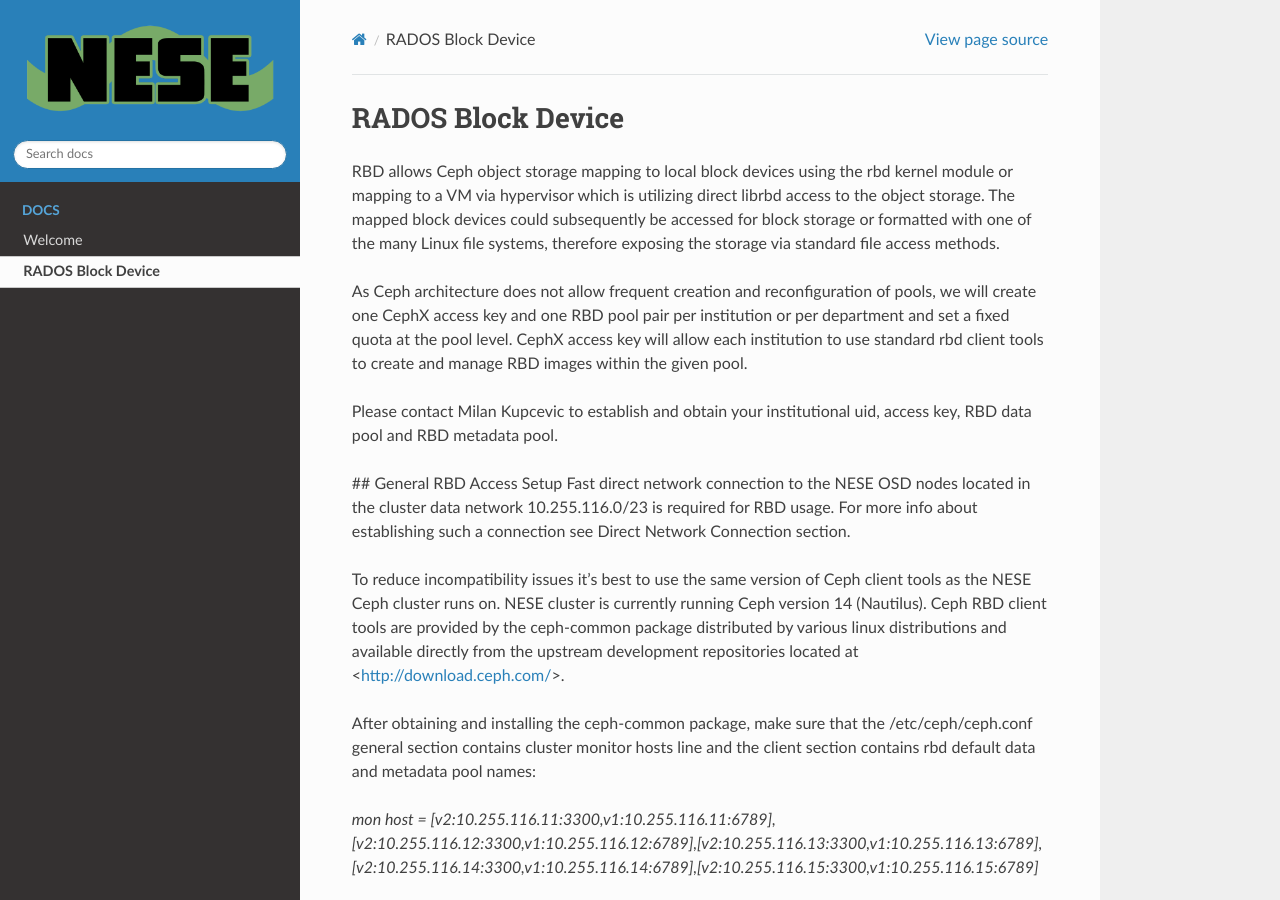
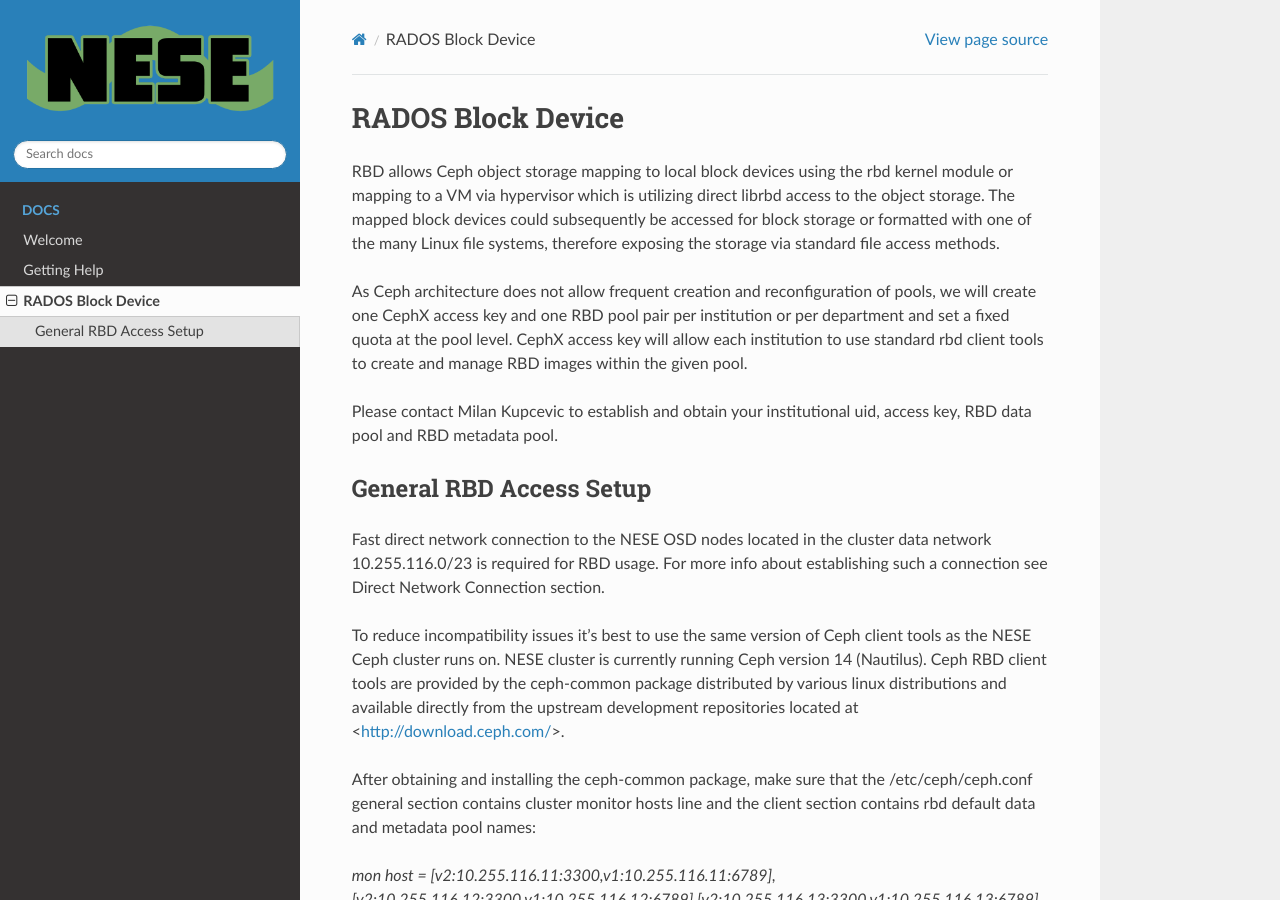
Before and after one commit to fasrc/nese-public-documentation, a Sphinx documentation site: the page built from docs/source/ceph/rbd.rst, in a window 1280 px wide and 900 px high. Built offline with Sphinx 7.4.7 and the Read the Docs theme 2.0.0, drawn with Linux system fonts in a browser that asks for light colours; pages that are not in the unit, such as notebooks, are missing from menus.

Commit message:
update toc 8

```diff
--- a/docs/source/ceph/rbd.rst
+++ b/docs/source/ceph/rbd.rst
@@ -9,7 +9,8 @@ As Ceph architecture does not allow frequent creation and reconfiguration of poo
 
 Please contact Milan Kupcevic to establish and obtain your institutional uid, access key, RBD data pool and RBD metadata pool.
 
-## General RBD Access Setup
+General RBD Access Setup
+----------
 Fast direct network connection to the NESE OSD nodes located in the cluster data network 10.255.116.0/23 is required for RBD usage. For more info about establishing such a connection see Direct Network Connection section.
 
 To reduce incompatibility issues it's best to use the same version of Ceph client tools as the NESE Ceph cluster runs on. NESE cluster is currently running Ceph version 14 (Nautilus). Ceph RBD client tools are provided by the ceph-common package distributed by various linux distributions and available directly from the upstream development repositories located at <http://download.ceph.com/>.
--- a/docs/source/welcome/gettinghelp.rst
+++ b/docs/source/welcome/help.rst
@@ -8,5 +8,3 @@ Email
 =====
 
 You can email NESE at info@nese.org
-
-Testing 456
```
